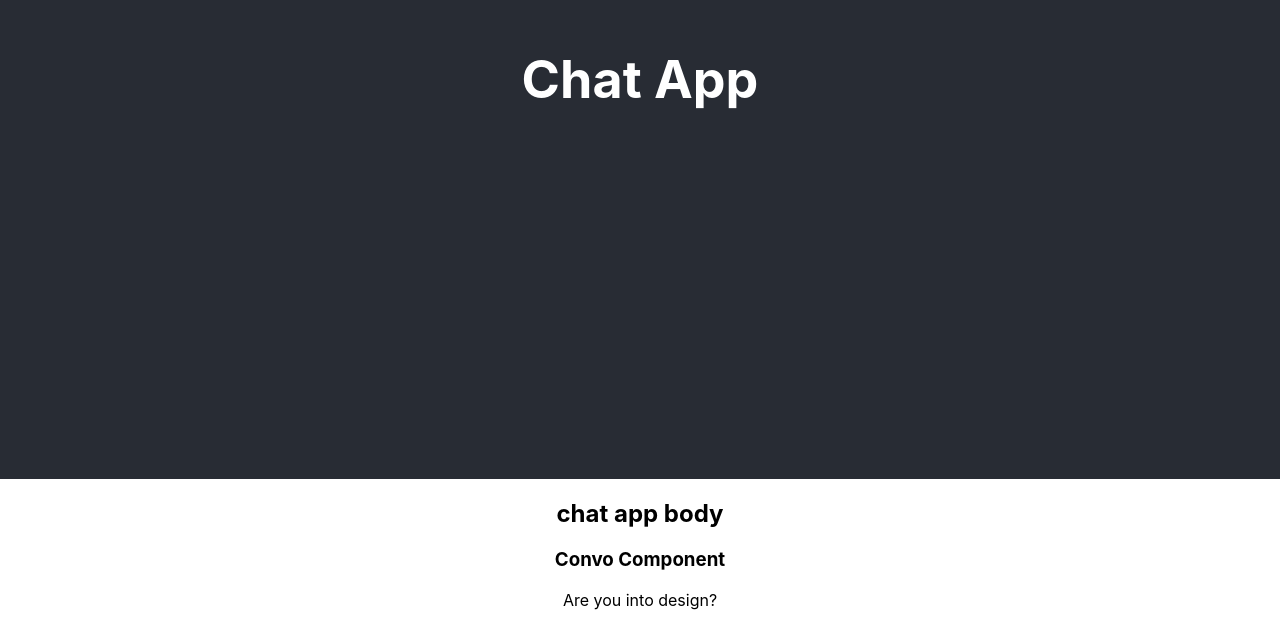
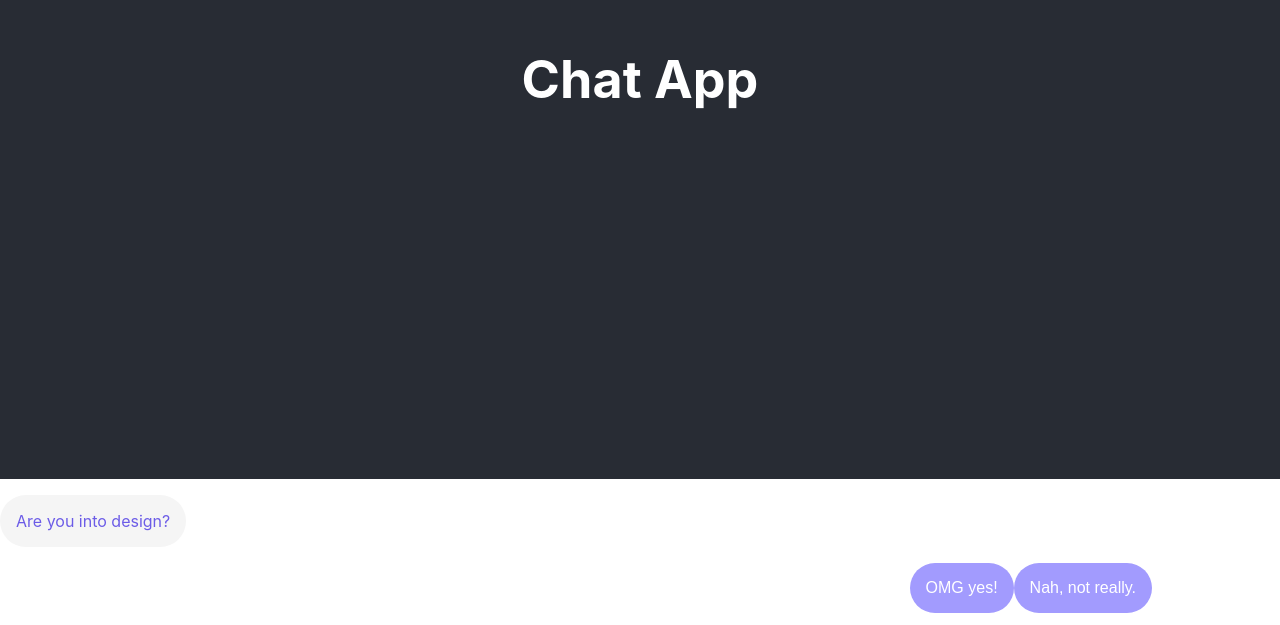
Before and after one commit to nivaaz/chatBot, a React (Create React App) app in the folder chatbot/: page / in a window 1280 px wide. Shown: the part 321-946 px from the top of the page. Built offline with nearby package versions, Linux system fonts and the light colour scheme.

Commit message:
basic app done

```diff
--- a/chatbot/src/App.js
+++ b/chatbot/src/App.js
@@ -8,12 +8,10 @@ function App() {
       <header className="App-header">
       <h1>Chat App</h1>
       </header>
-
-        <h2> chat app body</h2>
         <Convo/>
 
       <footer>
-        <p> footer of app</p>
+        <p> Built by Nivaaz Sehmbhi, 2020</p>
       </footer>
     </div>
   );
--- a/chatbot/src/components/Convo/Convo.js
+++ b/chatbot/src/components/Convo/Convo.js
@@ -3,6 +3,7 @@ import { Question } from "../Question/Question";
 import { Response } from "../Response/Response";
 import { CustomResponse } from "../CustomResponse/CustomResponse";
 import convo from '../../data/convo.json';
+import "./convo.css";
 
 export class Convo extends React.Component {
     state = {
@@ -10,9 +11,6 @@ export class Convo extends React.Component {
         answers: []
     };
     onClickResponse = (e)=>{
-
-        console.log(e.target.value, "value")
-        console.log(e.target.name, "name")
         const questionIndex = Number(e.target.name);
         const answerResult = Number(e.target.value);
         let ans = this.state.answers;
@@ -53,7 +51,6 @@ export class Convo extends React.Component {
     }
     render (){
         return (<>
-        <h3> Convo Component</h3>
         {this.renderConversation()}
         </>)
     }
--- /dev/null
+++ b/chatbot/src/components/Convo/convo.css
@@ -0,0 +1,14 @@
+.convo-container{
+    width: 90vw;
+    display: grid;
+}
+.bubble{
+    padding: 1em;
+    color: #6c5ce7;
+    margin: none;
+    width: fit-content;
+    border: none;
+    border-radius: 2em;
+    background: whitesmoke;
+    font-size: 12pt;
+}
--- a/chatbot/src/components/CustomResponse/CustomResponse.js
+++ b/chatbot/src/components/CustomResponse/CustomResponse.js
@@ -1,11 +1,12 @@
 import React from "react"
+import './customResponse.css';
 
 export const CustomResponse = (props) => {
     console.log(props.questionIndex, props.currentQuestion)
     if (props.currentQuestion != 0) {
         if (props.questionIndex < props.currentQuestion) {
             if (props.answers[props.questionIndex] == 0) {
-                return <p> {props.customResponse}</p>
+                return <p className="bubble"> {props.customResponse}</p>
             }
         }
     }
--- /dev/null
+++ b/chatbot/src/components/CustomResponse/customResponse.css
@@ -0,0 +1,7 @@
+.primary-bubble{
+    color: #a29bfe;
+    background: whitesmoke;
+    padding: 1em;
+    margin: none;
+    width: fit-content;
+}
--- a/chatbot/src/components/Question/Question.js
+++ b/chatbot/src/components/Question/Question.js
@@ -2,7 +2,7 @@ import React from "react"
 
 export const Question = (props) =>{
     if (props.questionIndex <= props.currentQuestion){
-        return <p key={props.questionIndex}> {props.question}</p>
+        return <p className = "bubble" key={props.questionIndex}> {props.question}</p>
     }
     return <> </>
 }
--- a/chatbot/src/components/Response/Response.js
+++ b/chatbot/src/components/Response/Response.js
@@ -1,23 +1,27 @@
 import React from "react"
+import './response.css';
 
 export const Response = (props) =>{
-    // console.log(props.questionIndex, props.currentQuestion)
     if (props.questionIndex < props.currentQuestion ){
-        return (props.responses.map((key, index)=>{
-            return (<button
+        const resp =  (props.responses.map((key, index)=>{
+            return (
+            <button
             value={index}
             name ={props.questionIndex}
             className = {(props.answers[props.questionIndex] === index)
-            ? "selected"
-            : ""}
+                        ? "selected s bubble"
+                        : "s bubble"}
             onClick = {props.handleResponseClick}
             key = {index}
             >
-            {key} </button>)
+            {key}
+            </button>)
         }))
+        return <div className="response-container"> {resp} </div>
     } else if (props.questionIndex === props.currentQuestion){
-        return (props.responses.map((key, index)=>{
+        const resp = (props.responses.map((key, index)=>{
            return  (<button
+            className = "s bubble"
             value={index}
             key = {index}
             name ={props.questionIndex}
@@ -25,6 +29,8 @@ export const Response = (props) =>{
             >
             {key} </button>)
         }))
+        return <div className="response-container"> {resp} </div>
+
     }
     return (<> </>)
 }
--- /dev/null
+++ b/chatbot/src/components/Response/response.css
@@ -0,0 +1,14 @@
+.response-container{
+    text-align: -webkit-right;
+}
+button.selected.s.bubble{
+    color: white;
+    background: #6c5ce7;
+}
+.s.bubble{
+    color: white;
+    background: #a29bfe;
+}
+.s.bubble:hover{
+    box-shadow: 0px 0px 15px 0px #6c5ce7b0;
+}
```
Also changed, not shown: chatbot/src/components/Question/question.css (added).
